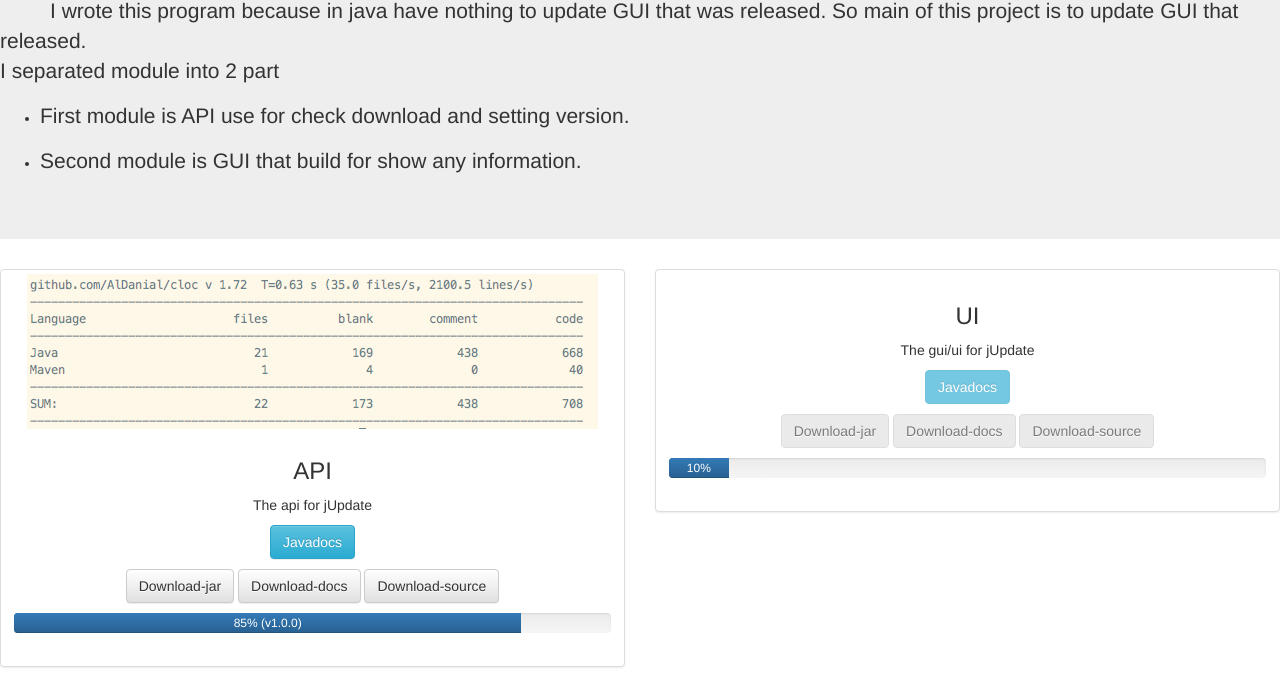
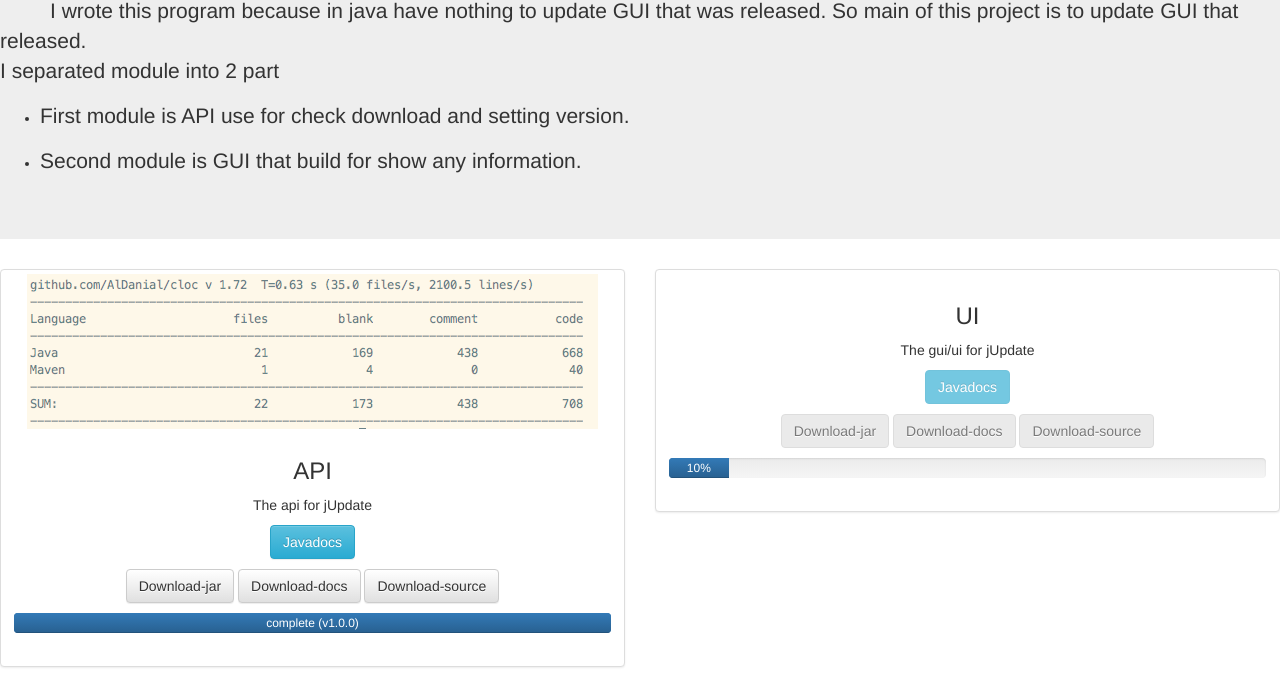
Before and after one commit to kamontat/Updater, a plain HTML site: page index.html in a window 1280 px wide. Shown: the part 151-838 px from the top of the page. Drawn offline with nearby package versions, Linux system fonts and the light colour scheme.

Commit message:
update progress

```diff
--- a/index.html
+++ b/index.html
@@ -57,8 +57,8 @@
                 </p>
                 <div class="progress">
                     <div class="progress-bar" role="progressbar" aria-valuenow="60" aria-valuemin="0"
-                         aria-valuemax="100" style="width: 85%;">
-                        85% (v1.0.0)
+                         aria-valuemax="100" style="width: 100%;">
+                        complete (v1.0.0)
                     </div>
                 </div>
             </div>
```
Lines whose indentation alone changed are shown as unchanged.
